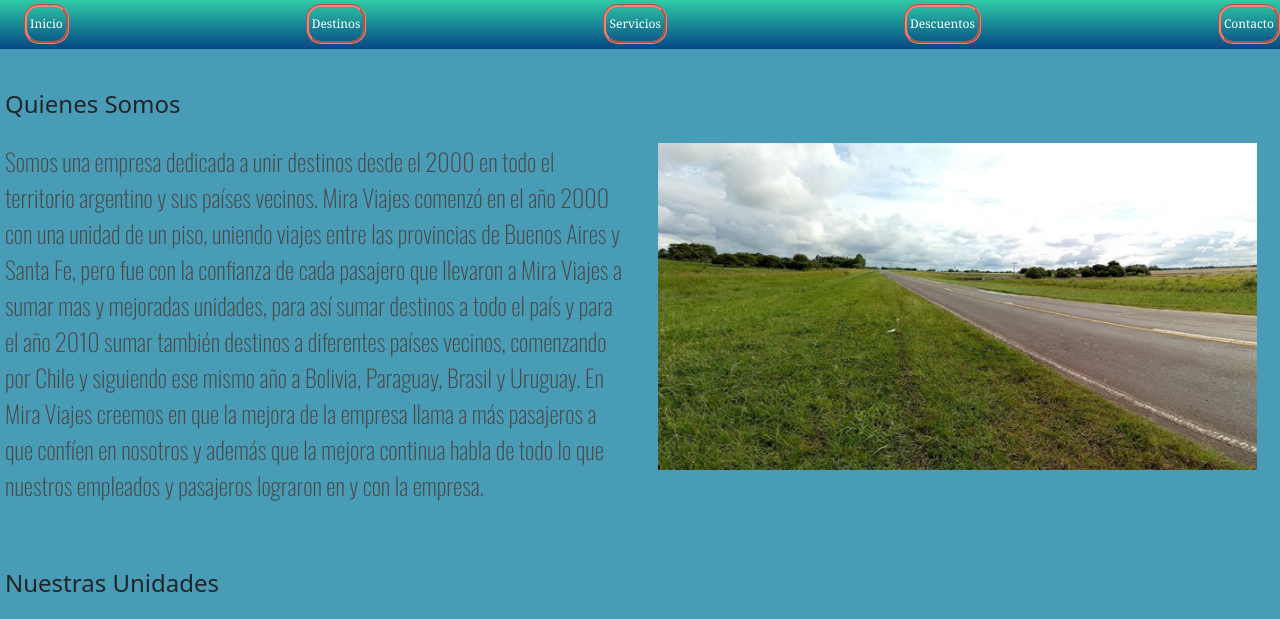
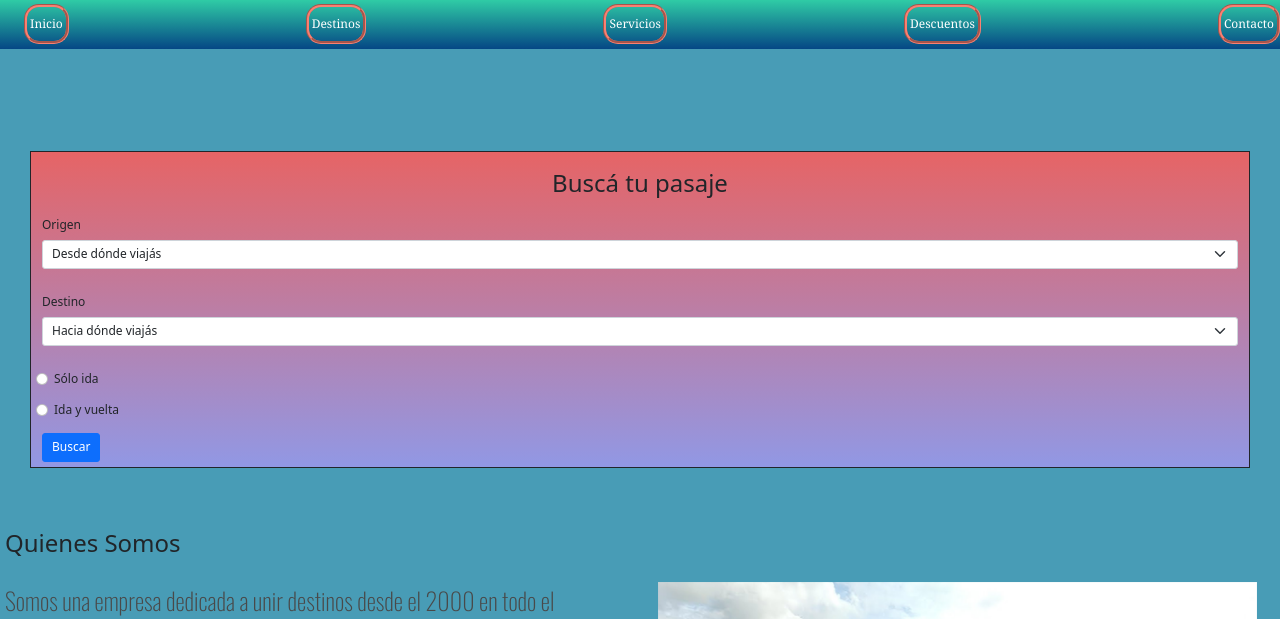
Before and after one commit to maximoemira/MiraViajesSRLMaximoEmilianoMira, a website: page index.html in a window 1280 px wide. Shown: the part 101-720 px from the top of the page. Drawn offline with nearby package versions, Linux system fonts and the light colour scheme; a web font is replaced by a local one.

Commit message:
Formulario BUSCA TU PASAJE añadido

```diff
--- a/index.html
+++ b/index.html
@@ -39,12 +39,74 @@
     <br />
     <br />
     <main class="indexGrid">
-      <h2>Quienes Somos</h2>
+      <br>
+      <br>
+      <section class="buscaPasajes">
+        <span class="border border-dark">
+        <form class="row g-3">
+          <h2>Buscá tu pasaje</h2>
+          <div class="mb-3">
+            <label for="inputEmail4" class="form-label">Origen</label>
+            <select id="inputState" class="form-select">
+              <option selected>Desde dónde viajás</option>
+              <option value="1">Buenos Aires - Retiro</option>
+              <option value="2">Buenos Aires - Dellepiane</option>
+              <option value="3">Santa Fe</option>
+              <option value="4">Salta</option>
+              <option value="5">Rosario</option>
+              <option value="6">Mendoza</option>
+              <option value="7">Neuquen</option>
+              <option value="8">Cordoba</option>
+              <option value="9">Entre Rios</option>
+              <option value="10">Chile</option>
+              <option value="11">Bolivia</option>
+              <option value="12">Paraguay</option>
+              <option value="13">Brasil</option>
+              <option value="14">Uruguay</option>
+            </select>
+          </div>
+          <div class="mb-3">
+            <label for="inputEmail4" class="form-label">Destino</label>
+            <select id="inputState" class="form-select">
+              <option selected>Hacia dónde viajás</option>
+              <option value="1">Buenos Aires - Retiro</option>
+              <option value="2">Buenos Aires - Dellepiane</option>
+              <option value="3">Santa Fe</option>
+              <option value="4">Salta</option>
+              <option value="5">Rosario</option>
+              <option value="6">Mendoza</option>
+              <option value="7">Neuquen</option>
+              <option value="8">Cordoba</option>
+              <option value="9">Entre Rios</option>
+              <option value="10">Chile</option>
+              <option value="11">Bolivia</option>
+              <option value="12">Paraguay</option>
+              <option value="13">Brasil</option>
+              <option value="14">Uruguay</option>
+            </select>
+          </div>
+          <div class="form-check form-check-inline">
+            <input class="form-check-input" type="radio" name="inlineRadioOptions" id="inlineRadio1" value="option1">
+            <label class="form-check-label" for="inlineRadio1">Sólo ida</label>
+          </div>
+          <div class="form-check form-check-inline">
+            <input class="form-check-input" type="radio" name="inlineRadioOptions" id="inlineRadio2" value="option2">
+            <label class="form-check-label" for="inlineRadio2">Ida y vuelta</label>
+          </div>
+          <div class="col-12">
+            <button type="submit" class="btn btn-primary">Buscar</button>
+          </div>
+
+        </form>
+      </span>
+    </section>
+    <br>
+    <br>
+    <h2>Quienes Somos</h2>
       <section class="parrafo1">
         <article class="quienesSomos">
-        </article>
-        <div class="row g-0 bg-light position-relative">
-          <div class="col-md-6 p-4 ps-md-0" style="background-color: rgb(72, 156, 182)">
+        <div class="row g-0 position-relative">
+          <div class="col-md-6 p-4 ps-md-0">
             <p>   Somos una empresa dedicada a unir destinos desde el 2000 en todo el
               territorio argentino y sus países vecinos. Mira Viajes comenzó en el
               año 2000 con una unidad de un piso, uniendo viajes entre las
@@ -58,10 +120,11 @@
               continua habla de todo lo que nuestros empleados y pasajeros
               lograron en y con la empresa.</p>
           </div>
-          <div class="col-md-6 mb-md-0 p-md-4" style="background-color: rgb(72, 156, 182)">
+          <div class="col-md-6 mb-md-0 p-md-4">
             <img src="./Paginas/img/quienes_somos.png" class="w-100" alt="Imagen ruta 11, Santa Fe - Argentina">
           </div>
         </div>
+      </article>
       </section>
       <br />
       <br />
--- a/scss/origen.scss
+++ b/scss/origen.scss
@@ -147,6 +147,17 @@ table {
   grid-template-columns: auto auto;
 }
 
+.buscaPasajes{
+  background: linear-gradient(#e66465, #9198e5);
+  display: grid;
+  margin: 25px;
+  form{
+    margin: 5px;
+    h2{
+      text-align: center;
+    }
+  }
+}
 @media (max-width: 640px) {
   body {
     background-color: green;
```
Also changed, not shown: css/estilos.css.
